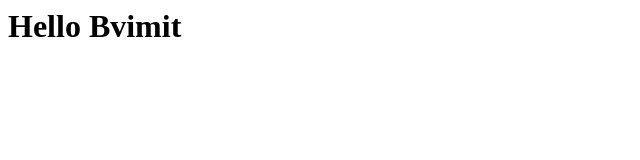
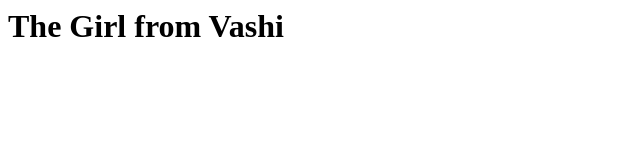
Before and after one commit to Aartipansare/Bvimit37, a plain HTML site: page index.html in a window 1280 px wide. Shown: the whole page, without its empty margins (0-640 px from the left). Drawn offline with Linux system fonts and the light colour scheme.

Commit message:
Update index.html

```diff
--- a/index.html
+++ b/index.html
@@ -2,10 +2,10 @@
 <head>
     <meta charset="UTF-8">
     <meta name="viewport" content="width=device-width, initial-scale=1.0">
-    <title>Document</title>
+    <title>Aarti Here</title>
 </head>
 <body>
-    <h1>Hello Bvimit</h1>
+    <h1>The Girl from Vashi </h1>
 
 </body>
 </html>
```
